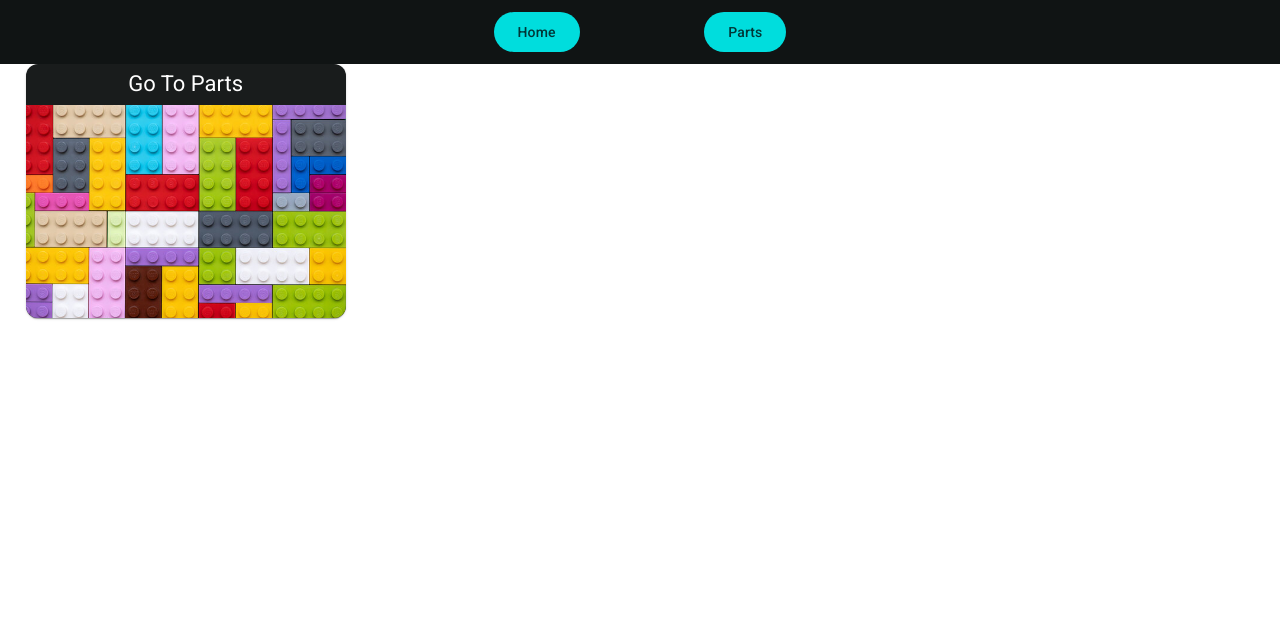
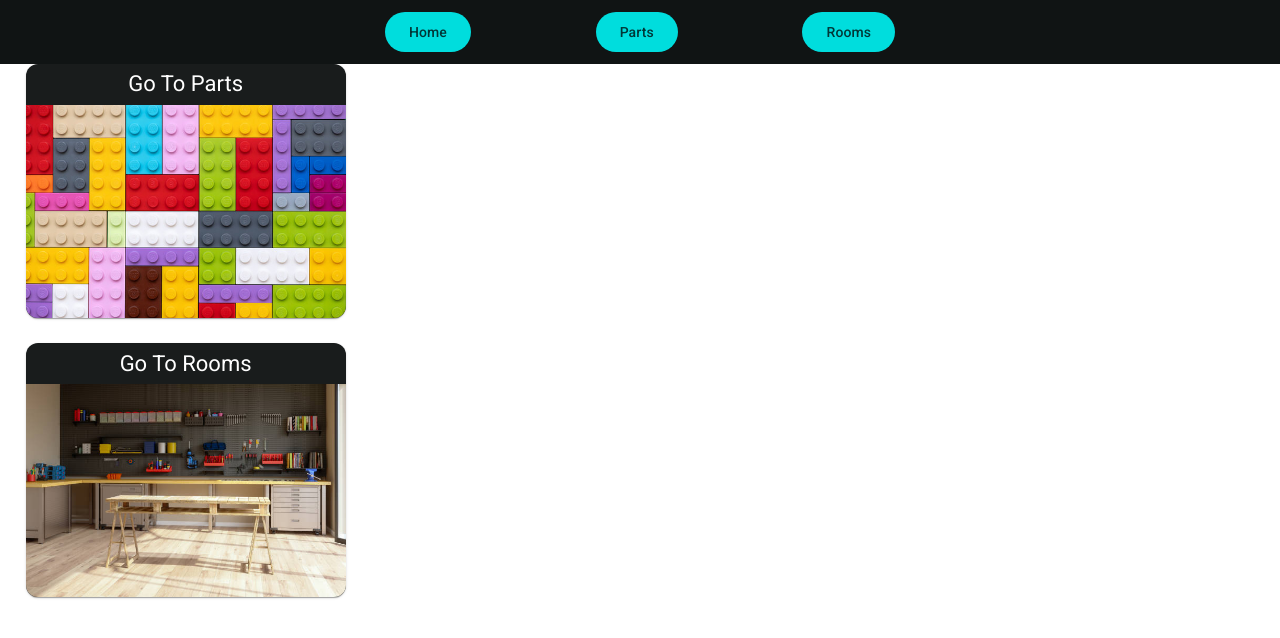
Before and after one commit to DanShiel27/StorageAndOrganizationTool, an Angular app in the folder StorageAndOrganizationTool.UI/StorageAndOrganizationTool.UI/: page /home in a window 1280 px wide. Shown: the top 638 px of the page. Built offline with nearby package versions, Linux system fonts and the light colour scheme.

Commit message:
Setting up room navigation

```diff
--- a/StorageAndOrganizationTool.UI/StorageAndOrganizationTool.UI/src/app/Core/nav-bar/nav-bar.component.html
+++ b/StorageAndOrganizationTool.UI/StorageAndOrganizationTool.UI/src/app/Core/nav-bar/nav-bar.component.html
@@ -1,6 +1,7 @@
 <mat-toolbar>
     <mat-toolbar-row class="flexContainer">
-        <button mat-flat-button color="primary" class="flexItem" (click)="navigateHome()">Home</button>
-        <button mat-flat-button color="primary" class="flexItem" (click)="navigateParts()">Parts</button>
+        <button mat-flat-button color="primary" class="flexItem" (click)="navigateToHome()">Home</button>
+        <button mat-flat-button color="primary" class="flexItem" (click)="navigateToParts()">Parts</button>
+        <button mat-flat-button color="primary" class="flexItem" (click)="navigateToRooms()">Rooms</button>
     </mat-toolbar-row>
 </mat-toolbar>
--- a/StorageAndOrganizationTool.UI/StorageAndOrganizationTool.UI/src/app/Core/nav-bar/nav-bar.component.ts
+++ b/StorageAndOrganizationTool.UI/StorageAndOrganizationTool.UI/src/app/Core/nav-bar/nav-bar.component.ts
@@ -14,11 +14,15 @@ import { Router } from '@angular/router';
 export class NavBarComponent {
   private router = inject(Router);
 
-  navigateParts() {
+  navigateToRooms(){
+    this.router.navigate(['/rooms'])
+  }
+
+  navigateToParts() {
     this.router.navigate(['/parts'])
   }
 
-  navigateHome() {
-  this.router.navigate(['/home'])
+  navigateToHome() {
+    this.router.navigate(['/home'])
   }
 }
--- a/StorageAndOrganizationTool.UI/StorageAndOrganizationTool.UI/src/app/Features/Home/home/home.component.html
+++ b/StorageAndOrganizationTool.UI/StorageAndOrganizationTool.UI/src/app/Features/Home/home/home.component.html
@@ -5,3 +5,10 @@
     </mat-card-header>
     <img mat-card-image src="/assets/legoStock.jpg" alt="Picture of brick">
 </mat-card>
+
+<mat-card (click)="navigateToRooms()">
+    <mat-card-header class="title">
+        <mat-card-title>Go To Rooms</mat-card-title>
+    </mat-card-header>
+    <img mat-card-image src="/assets/RoomImage.jpg" alt="Picture of room">
+</mat-card>
--- a/StorageAndOrganizationTool.UI/StorageAndOrganizationTool.UI/src/app/Features/Home/home/home.component.ts
+++ b/StorageAndOrganizationTool.UI/StorageAndOrganizationTool.UI/src/app/Features/Home/home/home.component.ts
@@ -15,4 +15,8 @@ export class HomeComponent {
   navigateToParts(){
     this.router.navigate(['/parts']);
   }
+
+  navigateToRooms() {
+    this.router.navigate(['/rooms'])
+  }
 }
--- a/StorageAndOrganizationTool.UI/StorageAndOrganizationTool.UI/src/app/Features/Parts/Services/partservice.service.ts
+++ b/StorageAndOrganizationTool.UI/StorageAndOrganizationTool.UI/src/app/Features/Parts/Services/partservice.service.ts
@@ -3,7 +3,9 @@ import { BehaviorSubject, catchError, map, Observable, of, Subject, take, tap }
 import { PartDto } from '../../../Core/Models';
 import { PartDataAccessService } from './part-data-access.service';
 
-
+/*
+This services acts as a singleton service that serves to maintain part state throughout the application
+*/
 
 @Injectable({
   providedIn: 'root'
--- a/StorageAndOrganizationTool.UI/StorageAndOrganizationTool.UI/src/app/Features/Parts/part-manager/part-manager.component.html
+++ b/StorageAndOrganizationTool.UI/StorageAndOrganizationTool.UI/src/app/Features/Parts/part-manager/part-manager.component.html
@@ -1,3 +1,2 @@
-
 <app-part-form></app-part-form>
 <app-part-list></app-part-list>
--- /dev/null
+++ b/StorageAndOrganizationTool.UI/StorageAndOrganizationTool.UI/src/app/Features/Rooms/room-manager/room-manager.component.html
@@ -0,0 +1 @@
+<p>room-manager works!</p>
--- a/StorageAndOrganizationTool.UI/StorageAndOrganizationTool.UI/src/app/app.routes.ts
+++ b/StorageAndOrganizationTool.UI/StorageAndOrganizationTool.UI/src/app/app.routes.ts
@@ -1,8 +1,13 @@
 import { Routes } from '@angular/router';
 import { HomeComponent } from './Features/Home/home/home.component';
 import { PartManagerComponent } from './Features/Parts/part-manager/part-manager.component';
+import { RoomManagerComponent } from './Features/Rooms/room-manager/room-manager.component';
 
 export const routes: Routes = [
+    {
+        path: 'rooms',
+        component: RoomManagerComponent
+    },
     {
         path: 'parts',
         component: PartManagerComponent
```
Also changed, not shown: StorageAndOrganizationTool.UI/StorageAndOrganizationTool.UI/src/app/Features/Rooms/room-manager/room-manager.component.ts (added, +12 -0 lines), StorageAndOrganizationTool.UI/StorageAndOrganizationTool.UI/src/app/Features/Rooms/room-manager/room-manager.component.scss (added), StorageAndOrganizationTool.UI/StorageAndOrganizationTool.UI/src/assets/RoomImage.jpg (added), 1 other file (tests, documents, lock files or other folders).
